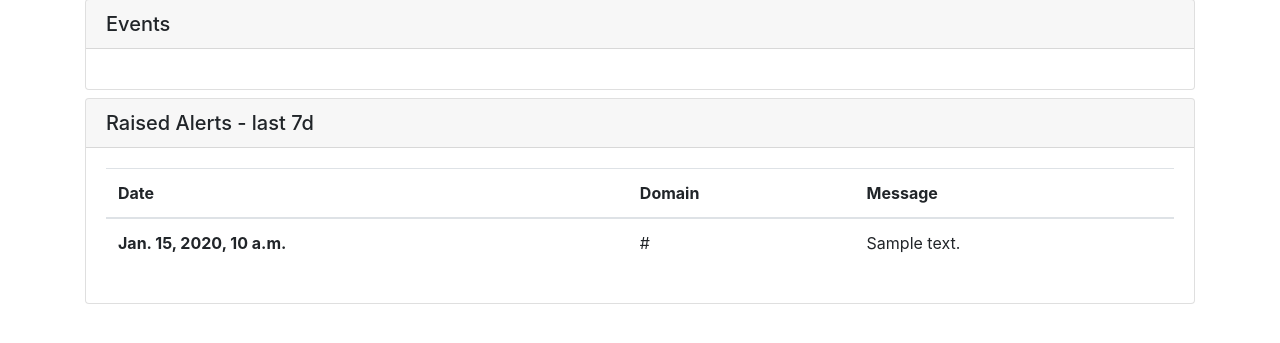
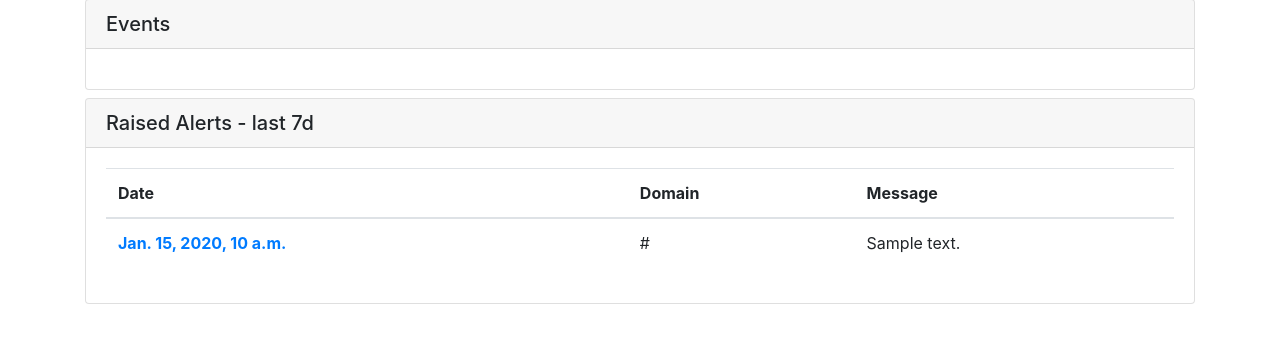
Before and after one commit to petermat/HTTP-Diff-Bot, a Django app: page /checkweb/ in a window 1280 px wide. Shown: the part 207-550 px from the top of the page. Run offline with Django 3.2, Linux system fonts and the light colour scheme; tables that the repository leaves empty hold one stand-in row (values such as "Sample post"); some libraries are stand-ins or nearby versions.

Commit message:
end of sesison

```diff
--- a/checkweb/templates/dashboard.html
+++ b/checkweb/templates/dashboard.html
@@ -171,7 +171,7 @@
               </thead>
               <tbody>{% for alert_qs in alerts_qs %}
                 <tr>
-                  <th scope="row">{{ alert_qs.created }}</th>
+                  <th scope="row"><a href=/admin/checkweb/alert/{{ alert_qs.id }} target="_blank">{{ alert_qs.created }}</a></th>
                   <td>{{ alert_qs.snapshot_current.access_url }}</td>
                   <td>{{ alert_qs.message_short }}</td>
                 </tr>{% endfor %}
@@ -187,8 +187,8 @@
   </div><!-- container -->
 
   <!-- Bootstrap core JavaScript -->
-  <script src="{% static "vendor/jquery/jquery.slim.min.js" %}"></script>
-  <script src="{% static "vendor/bootstrap/js/bootstrap.bundle.min.js" %}"></script>
+  <script src='{% static "vendor/jquery/jquery.slim.min.js" %}'></script>
+  <script src='{% static "vendor/bootstrap/js/bootstrap.bundle.min.js" %}'></script>
 
 
   <script>
--- a/checkweb/views.py
+++ b/checkweb/views.py
@@ -5,7 +5,7 @@ from django.utils import timezone
 
 from django.db.models.functions import TruncDay
 
-
+import pytz
 from checkweb.models import *
 from checkweb.functions.compare_snapshots import Comparator
 
@@ -53,16 +53,22 @@ def dashboard(request):
                                    'group':list(group_dict.keys())[list(group_dict.values()).index(snaps_event.access_url)],
                                    'content':'{} ({})'.format(snaps_event.http_status_last,
                                                                             snaps_event.html_dump_size_readable()),
-                                   'start': snaps_event.created.strftime("%Y-%m-%d %H:%M:%S"),
+                                   'start': snaps_event.created.astimezone(tz=pytz.timezone('Europe/Amsterdam')).strftime("%Y-%m-%d %H:%M:%S"),
                                    'type': 'box'
                                    })
         id_counter += 1
 
     for alert_event in Alert.objects.filter(watchurl__active_monitor=True).order_by("-created"):
+        if " content " in alert_event.message_short:
+            content_variable = '<a href=/checkweb/content_diff?id={} target="_blank"><font color="red">Alert: {}</font></a>'.format(alert_event.id, alert_event.message_short.replace("'",""))
+        else:
+            content_variable = '<font color="red">Alert: {}</font>'.format(alert_event.message_short.replace("'",""))
+
+        #utc_to_local_dt = timezone.datetime.utcfrom(alert_event.created)
         event_graph_dctlst.append({'id':id_counter,
                                    'group':list(group_dict.keys())[list(group_dict.values()).index(alert_event.snapshot_current.access_url)],
-                                   'content':'<a href=/checkweb/content_diff?id={} target="_blank"><font color="red">Alert: {}</font></a>'.format(alert_event.id, alert_event.message_short.replace("'","")),
-                                   'start': alert_event.created.strftime("%Y-%m-%d %H:%M:%S"),
+                                   'content':content_variable,
+                                   'start': alert_event.created.astimezone(tz=pytz.timezone('Europe/Amsterdam')).strftime("%Y-%m-%d %H:%M:%S"),
                                    'type': 'point'
                                    })
         id_counter += 1
--- a/project/urls.py
+++ b/project/urls.py
@@ -30,5 +30,5 @@ urlpatterns = [
 
 
 from django.contrib import admin
-admin.site.site_header = "ETRF Administration"
-admin.site.site_title = "ETRF Administration"
+admin.site.site_header = "Domain Monitor Administration"
+admin.site.site_title = "Domain Monitor Administration"
```
Also changed, not shown: README.md.
